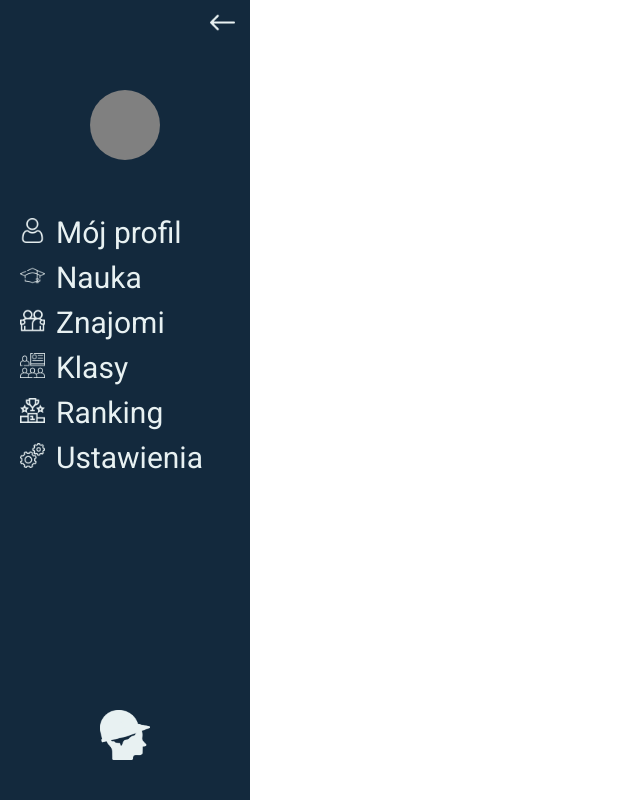
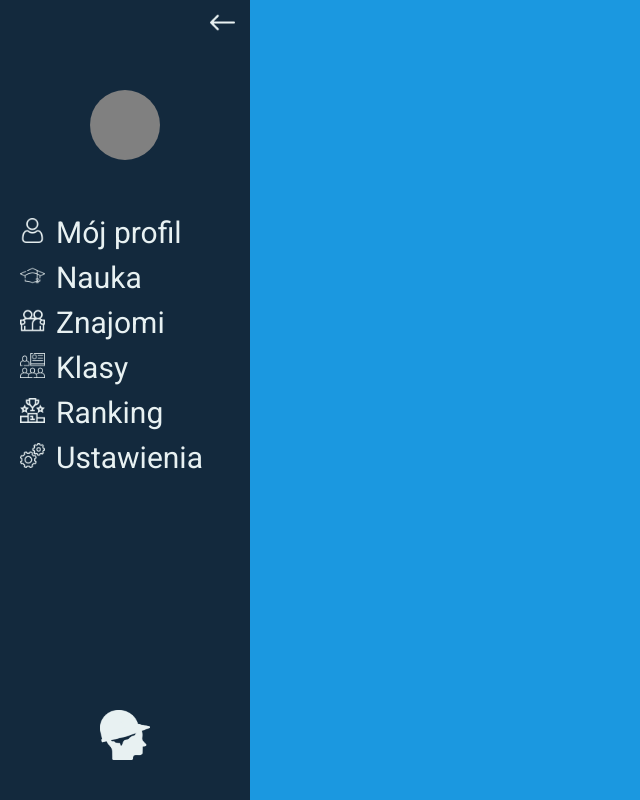
Before and after one commit to ewaldmikolaj/boolang, a PHP site: page /nav.html in a window 1280 px wide. Shown: the whole page, without its empty margins (0-640 px from the left). Run offline with PHP 8.4, Linux system fonts and the light colour scheme.

Commit message:
komentarz

```diff
--- a/nav.html
+++ b/nav.html
@@ -42,5 +42,6 @@
         <img id="logo" src="icons/g3796.png" alt="logo">
         <script src="script.js"></script>
     </nav>
+    <section></section>
 </body>
 </html>
--- a/script.js
+++ b/script.js
@@ -1,6 +1,6 @@
 const arrow = document.querySelector("#arrow");
 const sidebar = document.querySelector("nav");
 arrow.addEventListener("click", () => {
-    sidebar.classList.add("hide");
-    arrow.classList.add("rotate");
+    sidebar.classList.toggle("hide");
+    arrow.classList.toggle("rotate");
 })
--- a/style.css
+++ b/style.css
@@ -1,20 +1,31 @@
 * {
     margin: 0;
     padding: 0;
-    --kolor-tekstu: #E8F1F2;
+    --color-white: #E8F1F2;
+    --color-background: #1B98E0;
+    --color-lapis: #247BA0;
+    --color-sea-blue: #006494;
+    --color-yankees-blue: #13293D;
+    color: var(--color-white);
+}
+
+body {
+    background-color: var(--color-background);
 }
 
 #sidebar {
-    color: var(--kolor-tekstu);
+    color: var(--kolor-white);
     position: fixed;
     height: 100vh;
     width: 250px;
-    background-color: #13293D;
+    background-color: var(--color-yankees-blue);
     margin: 0;
     padding: 0;
     display: flex;
     flex-direction: column;
     font-family: 'Roboto', sans-serif;
+    transition: 1s;
+    transform: translateX(0)px;
 }
 
 #arrow {
@@ -45,7 +56,7 @@ li > a{
 }
 
 li:hover {
-    background-color: #006494;;
+    background-color:  var(--color-lapis);
 }
 
 a:visited {
@@ -71,6 +82,6 @@ li .icon {
 }
 
 .rotate {
-    transition: 0.5s;
-    transform: rotate(180deg);
+    transition: 0.7s;
+    transform: rotatey(180deg) translateX(-50px);
 }
```
